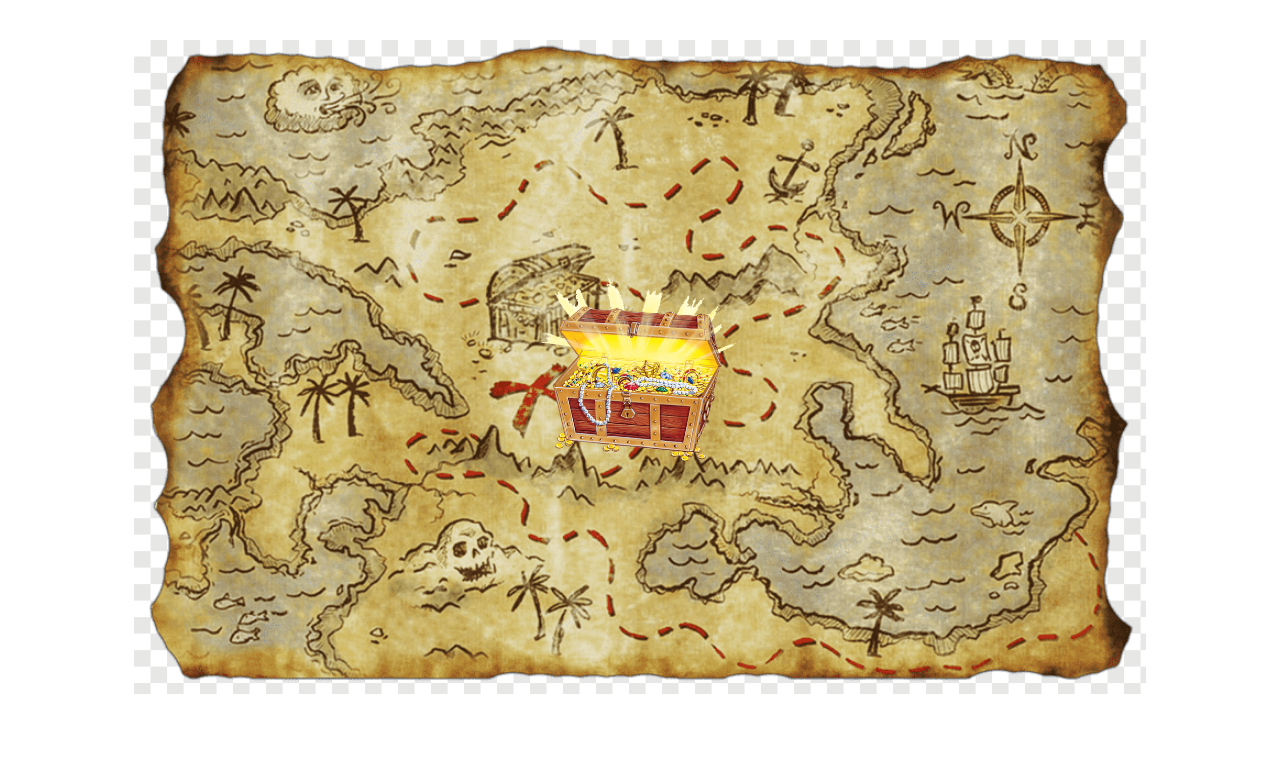
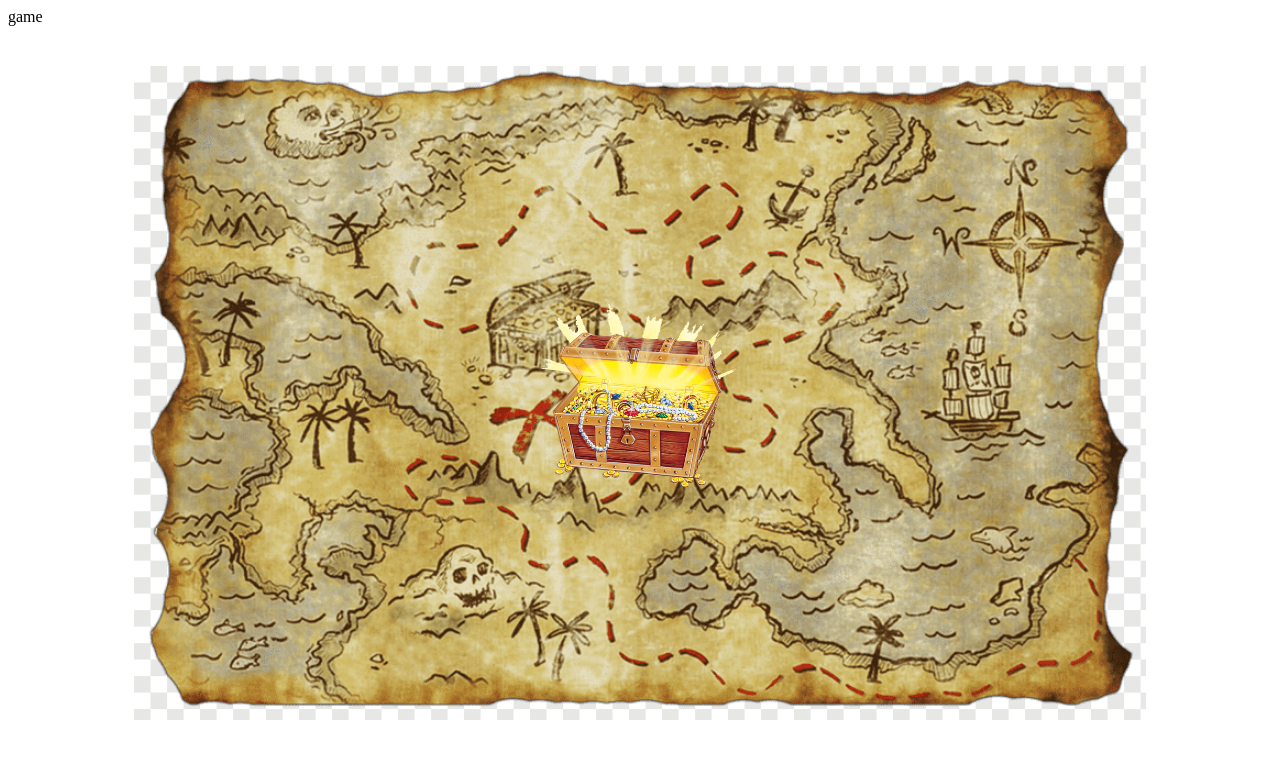
Before and after one commit to vlad-teacher/treasure-proj, a website built with webpack: page public/index.html in a window 1280 px wide. Built offline with nearby package versions, Linux system fonts and the light colour scheme.

Commit message:
add span tag

```diff
--- a/public/index.html
+++ b/public/index.html
@@ -7,6 +7,7 @@
     <title>Document</title>
 </head>
 <body>
+    <span>game</span>
 
     <div id="mapWrapper">
         <img alt="map" id="map"/>
```
